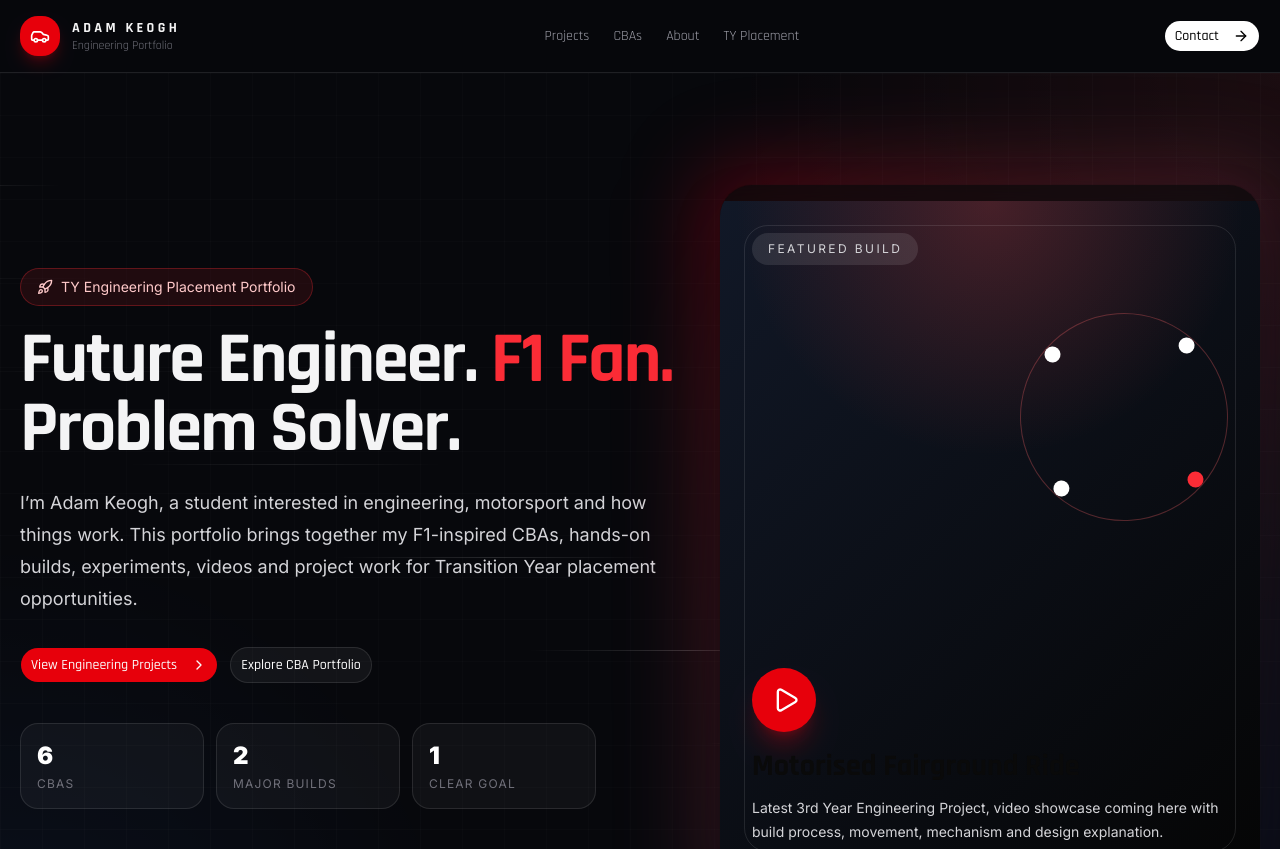
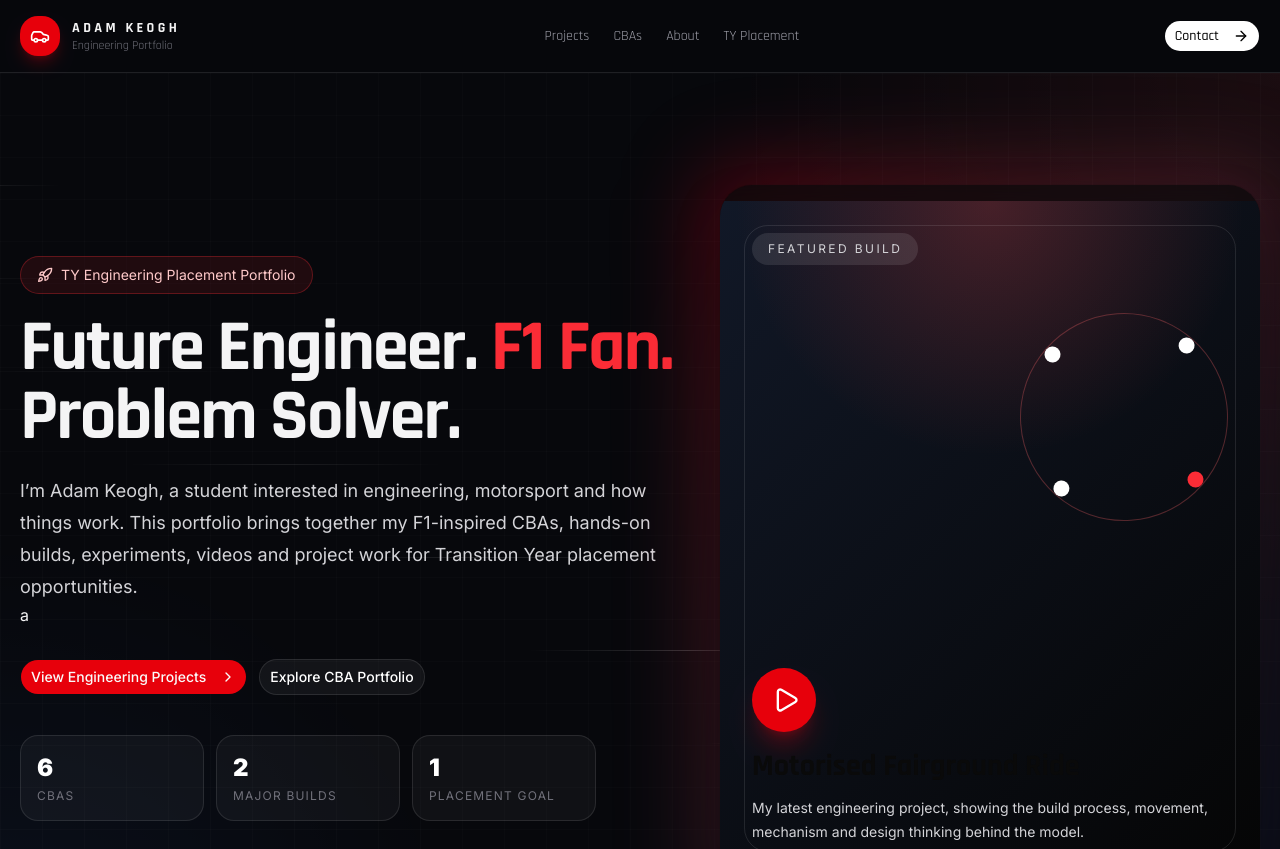
Before and after one commit to gitk/adam-keogh-portfolio, a Next.js app: page / in a window 1280 px wide. Shown: the top 849 px of the page. Built offline with nearby package versions, Linux system fonts and the light colour scheme.

Commit message:
Update page.tsx

```diff
--- a/src/app/page.tsx
+++ b/src/app/page.tsx
@@ -17,7 +17,6 @@ import {
   MapPin,
   Video,
   Car,
-  Users,
   Goal,
   Lightbulb,
   Rocket,
@@ -194,19 +193,36 @@ export default function AdamPortfolioWebsite() {
             </h1>
             <p className="mt-6 max-w-2xl text-lg leading-8 text-zinc-300">
               I’m Adam Keogh, a student interested in engineering, motorsport and how things work. This portfolio brings together my F1-inspired CBAs, hands-on builds, experiments, videos and project work for Transition Year placement opportunities.
-            </p>
+            </p>a
 <div className="mt-8 flex flex-col gap-3 sm:flex-row">
-              <Button size="lg" className="rounded-full bg-red-600 hover:bg-red-500">
-                View Engineering Projects <ChevronRight className="ml-2 h-4 w-4" />
+
+  <Button
+    size="lg"
+    className="rounded-full bg-red-600 hover:bg-red-500"
+    asChild
+  >
+    <a href="#projects">
+      View Engineering Projects
+      <ChevronRight className="ml-2 h-4 w-4" />
+    </a>
   </Button>
-              <Button size="lg" variant="outline" className="rounded-full border-white/15 bg-white/5 text-white hover:bg-white/10">
+
+  <Button
+    size="lg"
+    variant="outline"
+    className="rounded-full border-white/15 bg-white/5 text-white hover:bg-white/10"
+    asChild
+  >
+    <a href="#cbas">
       Explore CBA Portfolio
+    </a>
   </Button>
+
 </div>
             <div className="mt-10 grid max-w-xl grid-cols-3 gap-3">
               <Stat value="6" label="CBAs" />
               <Stat value="2" label="Major Builds" />
-              <Stat value="1" label="Clear Goal" />
+              <Stat value="1" label="Placement Goal" />
             </div>
           </motion.div>
 
@@ -230,7 +246,7 @@ export default function AdamPortfolioWebsite() {
                     </div>
                     <h2 className="text-3xl font-black">Motorised Fairground Ride</h2>
                     <p className="mt-3 text-sm leading-6 text-zinc-300">
-                      Latest 3rd Year Engineering Project, video showcase coming here with build process, movement, mechanism and design explanation.
+                      My latest engineering project, showing the build process, movement, mechanism and design thinking behind the model.
                     </p>
                   </div>
                   <motion.div
@@ -407,7 +423,7 @@ export default function AdamPortfolioWebsite() {
             <SectionLabel>About Adam</SectionLabel>
             <h2 className="text-4xl font-black tracking-tight md:text-5xl">Driven by engineering, motorsport and teamwork.</h2>
             <p className="mt-5 text-lg leading-8 text-zinc-400">
-              I am interested in engineering and Formula 1. I enjoy learning about engineering in school and understanding the technology and design behind Formula 1 cars. Outside school, I play football for Longwood AFC, regularly go to the gym, enjoy gaming and spend time racing on my Formula 1 simulator. These interests help develop focus, commitment and teamwork both inside and outside the classroom.
+  I am interested in engineering and Formula 1. I enjoy learning about engineering in school and understanding the technology and design behind Formula 1 cars. Outside school, I play football for Longwood AFC, regularly go to the gym, enjoy gaming and spend time racing on my Formula 1 simulator. These interests have helped me develop focus, commitment, consistency and teamwork both inside and outside the classroom.
 </p>
             <div className="mt-7 grid grid-cols-2 gap-3">
               <div className="rounded-3xl border border-white/10 bg-white/[0.04] p-5">
```
Lines whose indentation alone changed are shown as unchanged.
